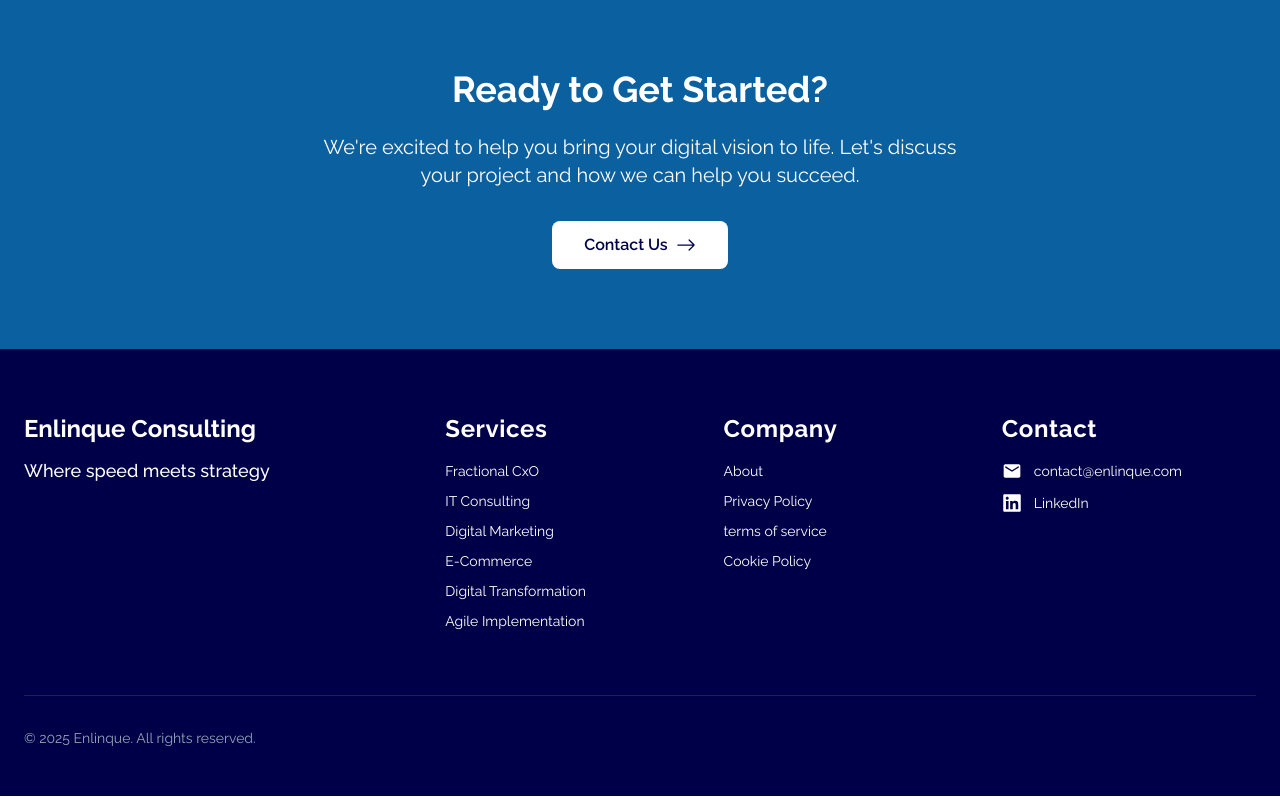
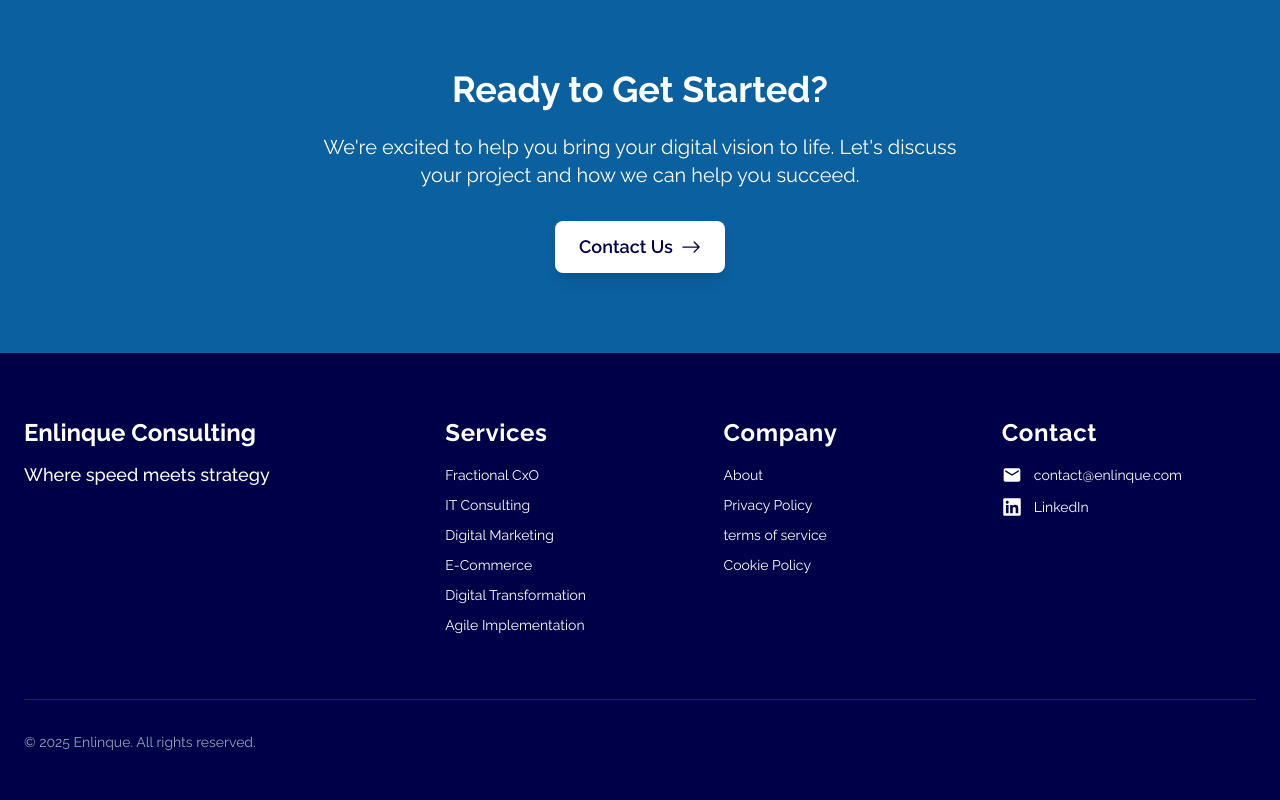
Before and after one commit to vinit14501/enlinque, a React (Vite) app: page /websitedevelopment in a window 1280 px wide. Shown: the part 2429-3229 px from the top of the page. Built offline with nearby package versions, Linux system fonts and the light colour scheme; a web font is replaced by a local one.

Commit message:
small changes

```diff
--- a/src/Components/about/About.jsx
+++ b/src/Components/about/About.jsx
@@ -56,7 +56,7 @@
               transition={{ duration: 0.8 }}
               className="max-w-2xl w-full"
             >
-              <h1 className="text-3xl sm:text-4xl md:text-5xl lg:text-6xl font-bold text-center text-white mb-4 md:mb-6">
+              <h1 className="text-3xl md:text-5xl font-bold text-center text-white mb-4 md:mb-6">
                 Transforming Businesses Through Technology
               </h1>
               <p className="text-lg sm:text-xl text-center text-white">
--- a/src/Components/fractionalCxo/FractionalCxO.jsx
+++ b/src/Components/fractionalCxo/FractionalCxO.jsx
@@ -124,7 +124,7 @@
               commitment. Our fractional CxOs bring decades of experience to
               elevate your business.
             </p>
-            <p className="text-lg md:text-xl max-w-3xl mx-auto text-white font-bold tracking-[0.2em]">
+            <p className="text-lg md:text-xl max-w-3xl mx-auto text-white font-bold tracking-[0.1em]">
               <a
                 href="#cio"
                 onClick={(e) => handleScroll(e, "cio")}
--- a/src/Components/home/Cta.jsx
+++ b/src/Components/home/Cta.jsx
@@ -26,7 +26,7 @@
             <motion.button
               whileHover={{ scale: 1.05 }}
               whileTap={{ scale: 0.95 }}
-              className="bg-blue-600 text-white px-4 sm:px-6 py-2 sm:py-3 rounded-lg text-base sm:text-lg font-semibold hover:bg-gray-100 transition-colors flex items-center gap-2 sm:gap-3 mx-auto"
+              className="bg-blue-600 text-white px-4 sm:px-6 py-2 sm:py-3 rounded-lg text-base sm:text-lg font-semibold shadow-lg hover:shadow-xl transition-shadow duration-300 flex items-center gap-2 sm:gap-3 mx-auto"
             >
               <span>Get Started</span>
               <BsArrowRight className="w-4 h-4 sm:w-5 sm:h-5" />
--- a/src/Components/home/Cta3.jsx
+++ b/src/Components/home/Cta3.jsx
@@ -23,9 +23,13 @@
             <p className="text-sm sm:text-base md:text-lg font-raleway mb-3 sm:mb-4 opacity-80">
               That Elevate Brands and Engage Audiences
             </p>
-            <button className="bg-blue-600 hover:bg-blue-700 text-white font-semibold font-raleway py-2 px-4 sm:px-5 rounded-lg inline-flex items-center gap-1 sm:gap-2 text-sm sm:text-base transition-all duration-300 ease-in-out">
+            <motion.button
+              whileHover={{ scale: 1.05 }}
+              whileTap={{ scale: 0.95 }}
+              className="bg-blue-600 text-white font-semibold font-raleway py-2 px-4 sm:px-5 rounded-lg inline-flex items-center gap-1 sm:gap-2 text-sm sm:text-base transition-all duration-300"
+            >
               Get Started <FaArrowRight className="text-sm sm:text-base" />
-            </button>
+            </motion.button>
           </div>
         </div>
       </motion.div>
--- a/src/Components/services pages/WebsiteDevelopment.jsx
+++ b/src/Components/services pages/WebsiteDevelopment.jsx
@@ -218,12 +218,14 @@
             We&apos;re excited to help you bring your digital vision to life.
             Let&apos;s discuss your project and how we can help you succeed.
           </p>
-          <a
-            href="/contact"
-            className="bg-white text-[#000048] px-6 md:px-8 py-2 md:py-3 rounded-lg hover:bg-gray-100 inline-flex items-center gap-2 font-semibold text-sm md:text-base"
+          <motion.button
+            whileHover={{ scale: 1.05 }}
+            whileTap={{ scale: 0.95 }}
+            className="inline-flex items-center px-4 sm:px-6 py-2 sm:py-3 text-base sm:text-lg font-semibold text-[#000048] bg-white rounded-lg shadow-lg hover:shadow-xl transition-shadow duration-300"
           >
-            Contact Us <BsArrowRight className="text-lg md:text-xl" />
-          </a>
+            Contact Us
+            <BsArrowRight className="ml-2 w-4 h-4 sm:w-5 sm:h-5" />
+          </motion.button>
         </div>
       </section>
     </div>
```
